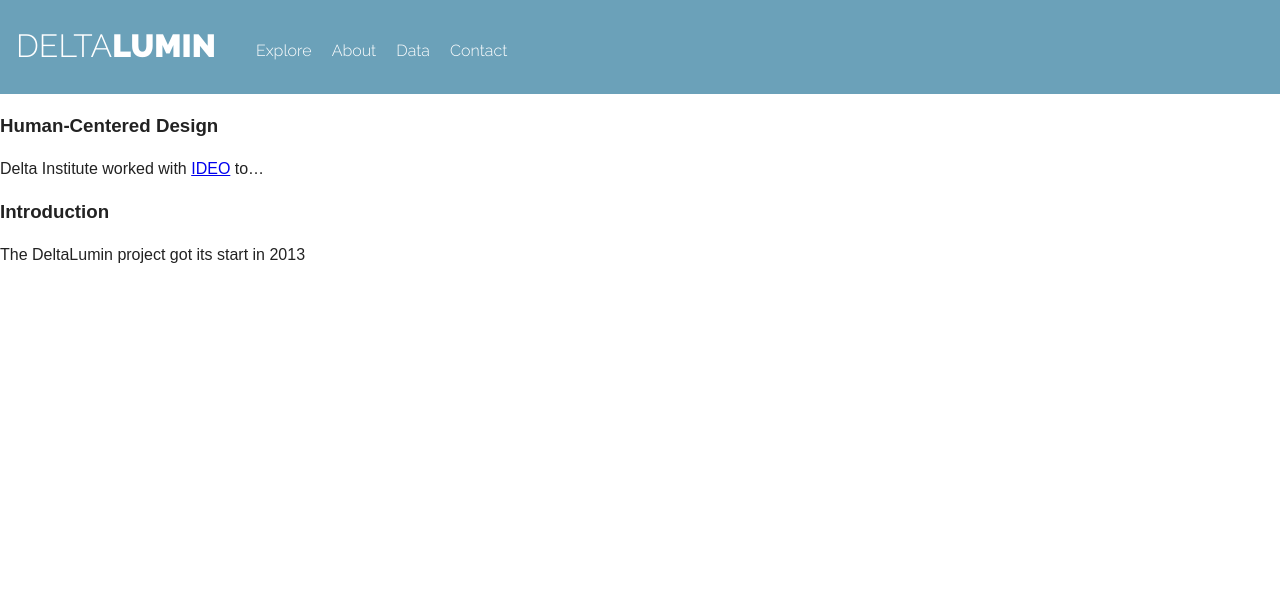
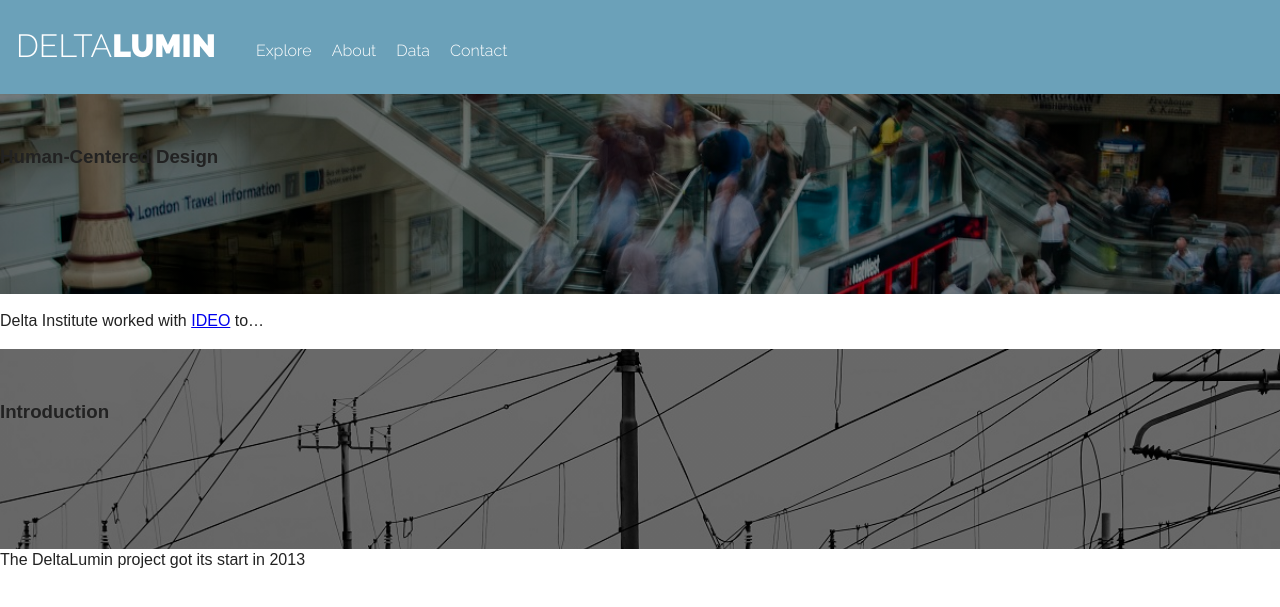
Before and after one commit to DeltaInstitute/lumin_research, a Jekyll site: the page built from index.html, in a window 1280 px wide. Shown: the top 607 px of the page. Built offline with Jekyll 4.4.1, drawn with Linux system fonts in a browser that asks for light colours; nearby versions of some CDN libraries.

Commit message:
more banner tweaks

```diff
--- a/_layouts/default.html
+++ b/_layouts/default.html
@@ -28,9 +28,10 @@
 					      rgba(0, 0, 0, 0.5)
 					    ),
     					url( {{ page.bannerpath }} );"
-    			></div>
+    			>
+    				<h3 class="section-title">{{ page.title }}</h3>
+    			</div>
 
-				<h3 class="section-title">{{ page.title }}</h3>
 				<div class="secton-content">
 					{{ page.content }}
 				</div>
--- a/style/style.css
+++ b/style/style.css
@@ -147,7 +147,13 @@ header a:visited {
 
 .section-banner {
     width: 100%;
+    height: 200px;
     background-size: cover;
+}
+
+.section-title {
+    margin: 0 auto;
+    padding-top: 50px;
 }
 
 
```
